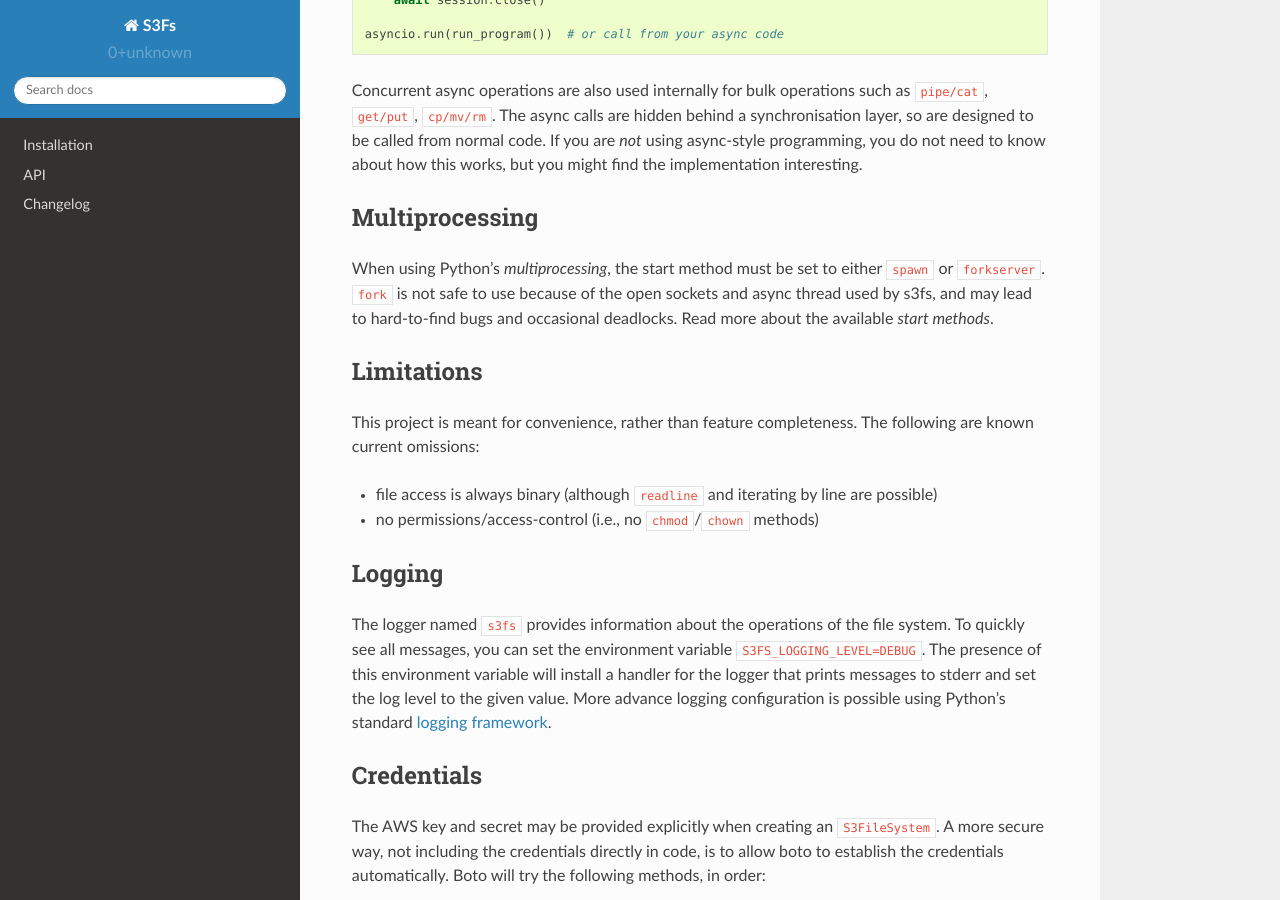
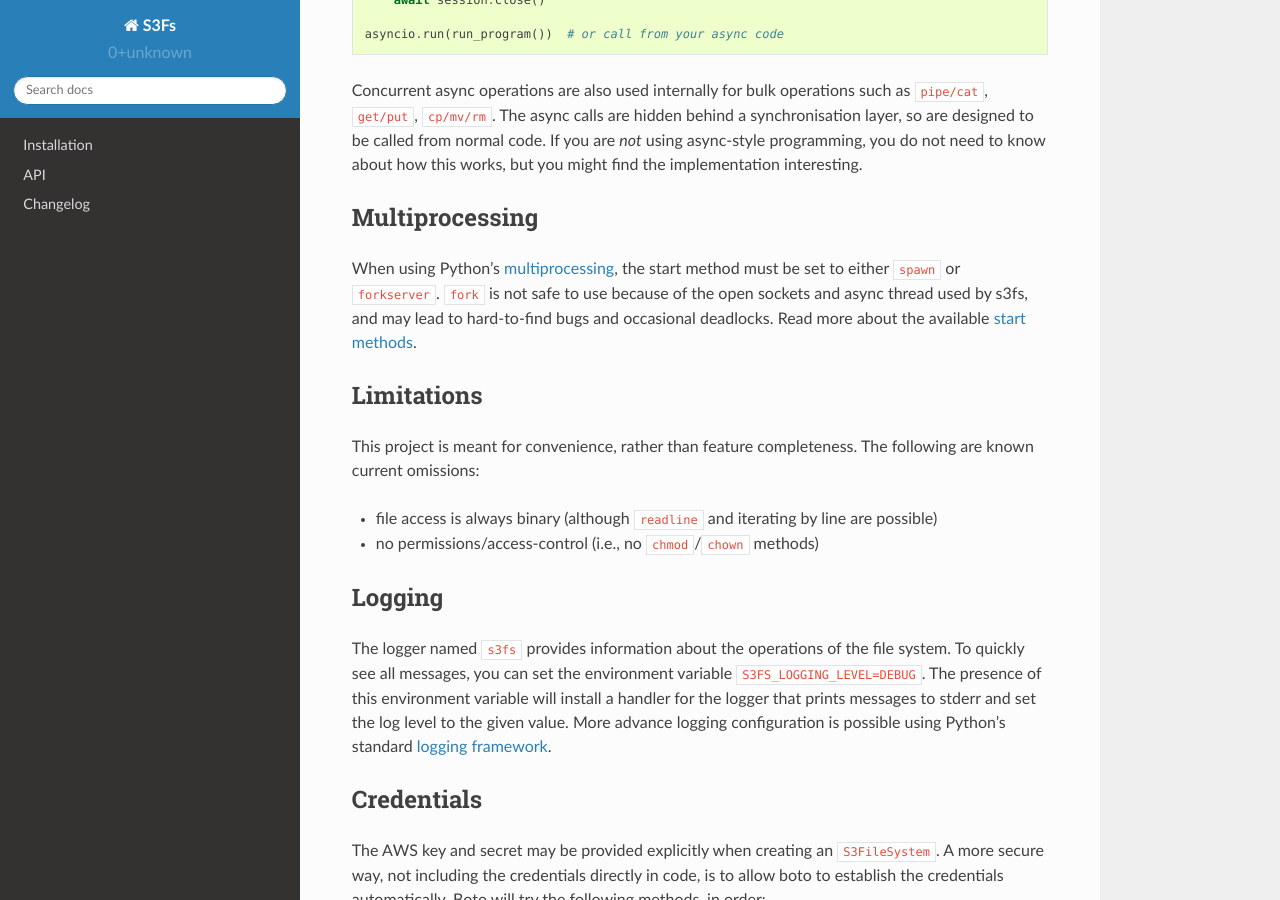
Before and after one commit to zarr-developers/s3fs, a Sphinx documentation site: the page built from docs/source/index.rst, in a window 1280 px wide and 900 px high, scrolled down 1976 px. Built offline with Sphinx 7.4.7 and the Read the Docs theme 2.0.0, drawn with Linux system fonts in a browser that asks for light colours.

Commit message:
Fix link syntax (#667)
Two external links are not rendering properly due to a simple rst typo.

```diff
--- a/docs/source/index.rst
+++ b/docs/source/index.rst
@@ -117,11 +117,11 @@ works, but you might find the implementation interesting.
 Multiprocessing
 ---------------
 
-When using Python's `multiprocessing`, the start method must be set to either
+When using Python's `multiprocessing`_, the start method must be set to either
 ``spawn`` or ``forkserver``. ``fork`` is not safe to use because of the open sockets
 and async thread used by s3fs, and may lead to
 hard-to-find bugs and occasional deadlocks. Read more about the available
-`start methods`.
+`start methods`_.
 
 .. _multiprocessing: https://docs.python.org/3/library/multiprocessing.html
 .. _start methods: https://docs.python.org/3/library/multiprocessing.html#contexts-and-start-methods
```
